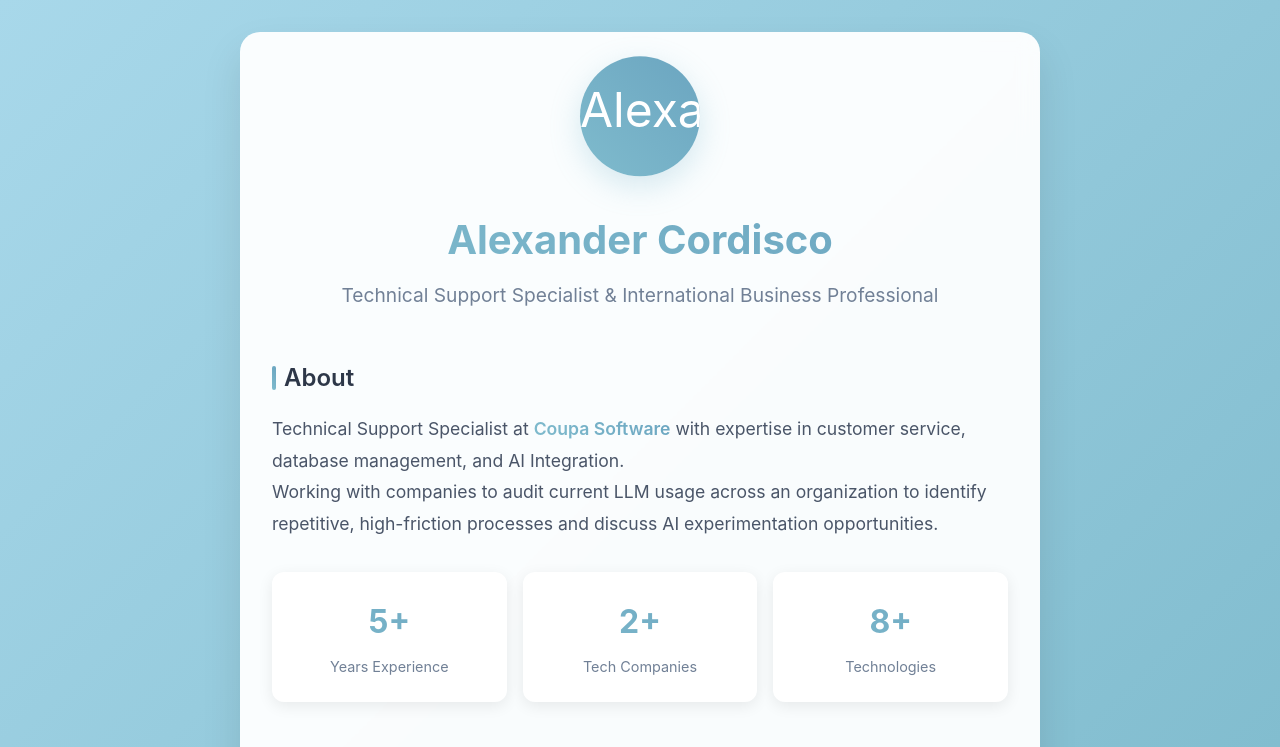
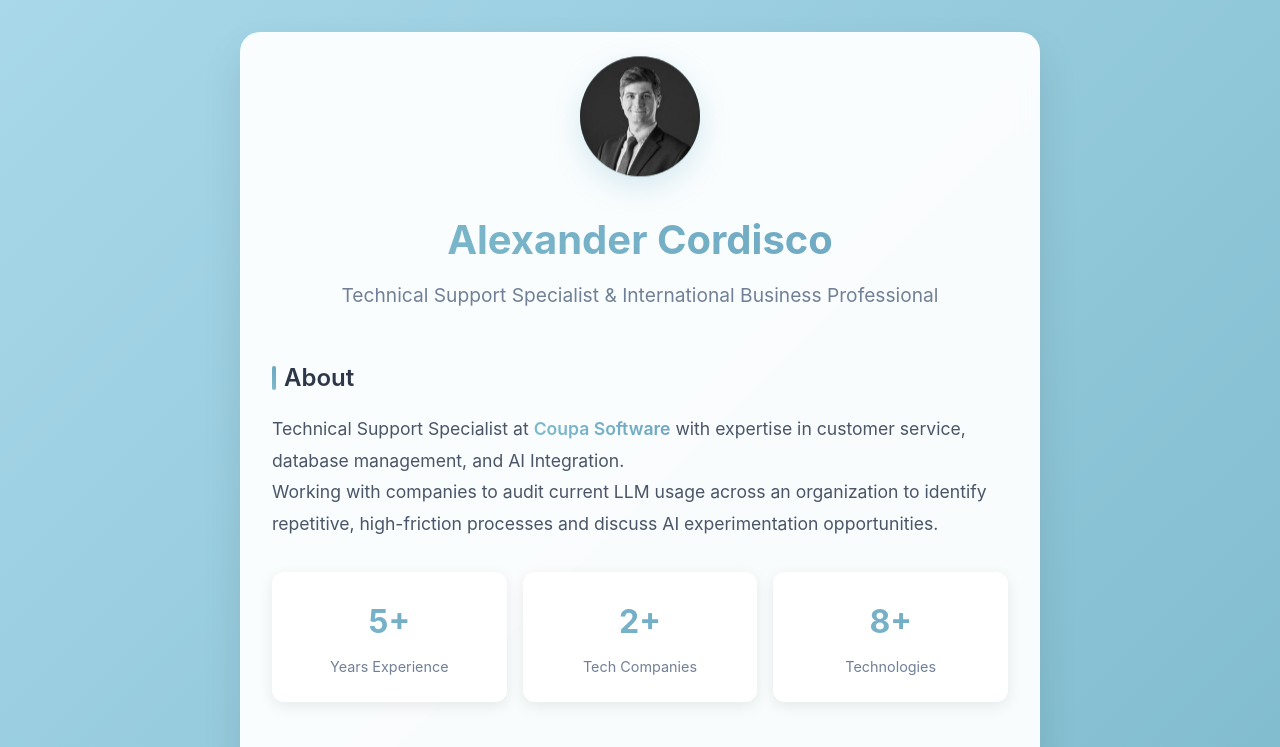
Before and after one commit to TheRealOctosquid/therealoctosquid.github.io, a plain HTML site: page index.html in a window 1280 px wide. Shown: the top 747 px of the page. Drawn offline with Linux system fonts and the light colour scheme.

Commit message:
Update index.html

```diff
--- a/index.html
+++ b/index.html
@@ -278,7 +278,7 @@
     <div class="container">
         <header class="header">
             <div class="profile-image">
-                <img src="profile.jpg" alt="Alexander Cordisco" style="width: 100%; height: 100%; border-radius: 50%; object-fit: cover;">
+                <img src="profile.jpeg" alt="Alexander Cordisco" style="width: 100%; height: 100%; border-radius: 50%; object-fit: cover;">
             </div>
             <h1>Alexander Cordisco</h1>
             <p class="subtitle">Technical Support Specialist & International Business Professional</p>
```
